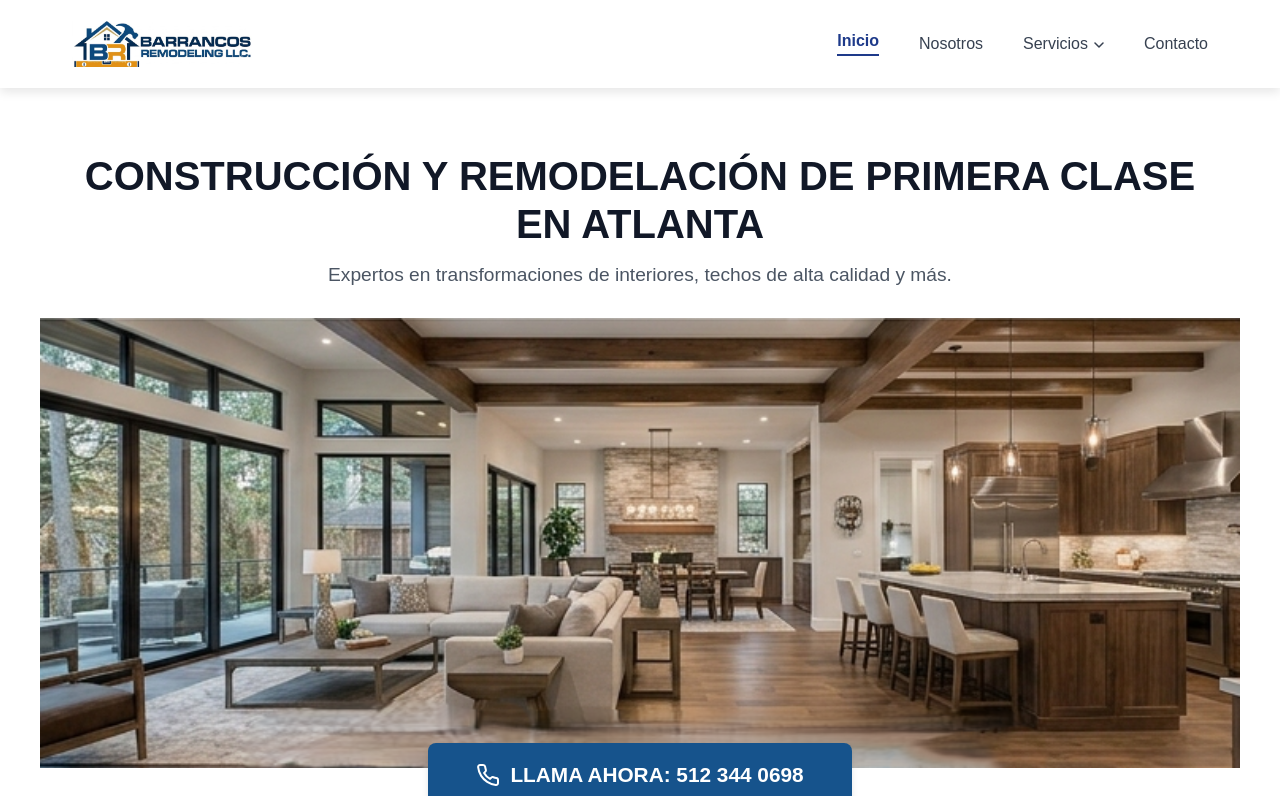
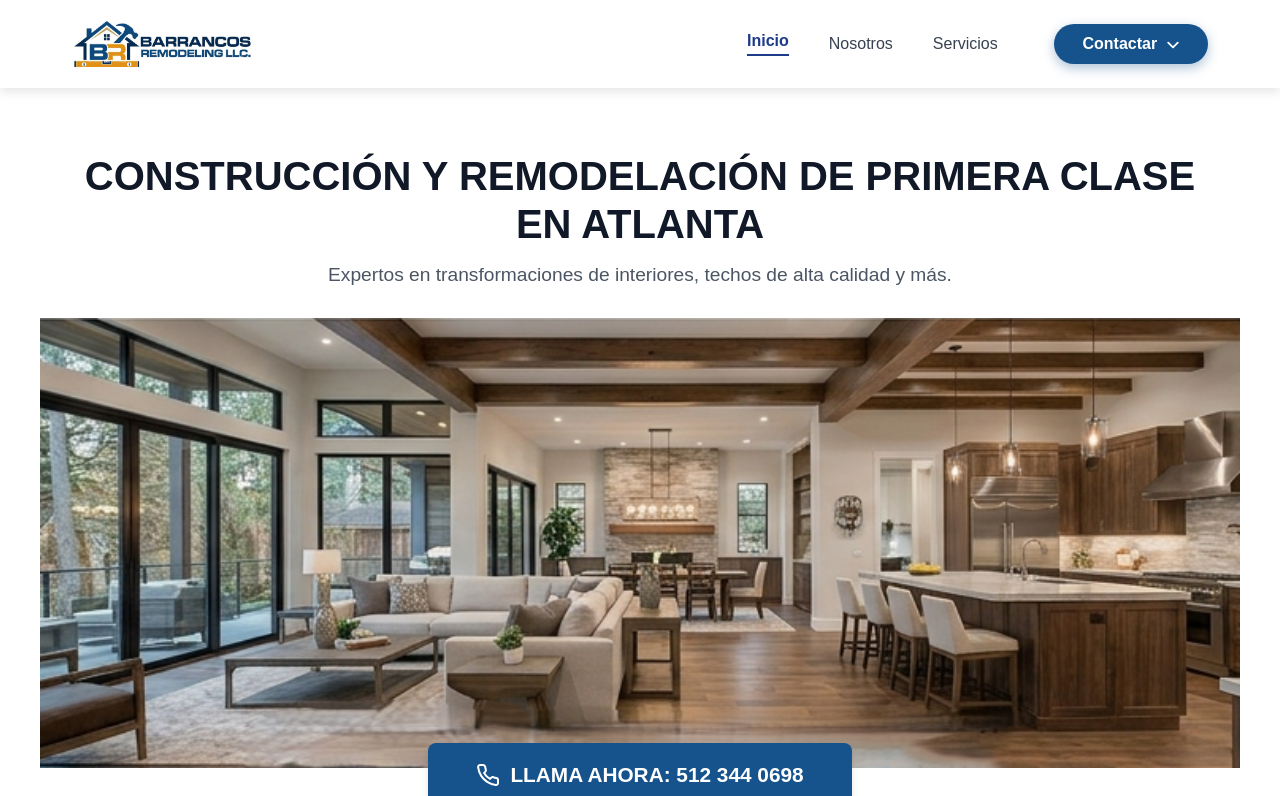
Before and after one commit to Daniel-1209/barrancos-rmd-frondend, a Next.js app: page / in a window 1280 px wide. Shown: the top 796 px of the page. Built offline with nearby package versions, Linux system fonts and the light colour scheme.

Commit message:
Contact button added

```diff
--- a/src/components/Navbar/Navbar.js
+++ b/src/components/Navbar/Navbar.js
@@ -7,13 +7,17 @@ import { usePathname } from "next/navigation";
 import styles from "./Navbar.module.css";
 
 export default function Navbar() {
-  // Estado para controlar si el menú de celular está abierto o cerrado
+  // Estado para controlar el menú principal en celular
   const [menuAbierto, setMenuAbierto] = useState(false);
-  // Obtenemos la ruta actual para saber qué link subrayar
+  // Nuevo estado para controlar el submenú de Contacto
+  const [contactoAbierto, setContactoAbierto] = useState(false);
+
   const pathname = usePathname();
 
   const toggleMenu = () => {
     setMenuAbierto(!menuAbierto);
+    // Si cerramos el menú de celular, cerramos también el de contacto
+    if (menuAbierto) setContactoAbierto(false);
   };
 
   return (
@@ -54,26 +58,37 @@ export default function Navbar() {
         <ul
           className={`${styles.navLinks} ${menuAbierto ? styles.menuActivo : ""}`}
         >
+          {/* Home */}
           <li>
             <Link
               href="/"
               className={pathname === "/" ? styles.linkActivo : styles.link}
-              onClick={() => setMenuAbierto(false)}
+              onClick={() => {
+                setMenuAbierto(false);
+                setContactoAbierto(false);
+              }}
             >
               Inicio
             </Link>
           </li>
+
+          {/* About us */}
           <li>
             <Link
               href="/#nosotros"
               className={
                 pathname === "/#nosotros" ? styles.linkActivo : styles.link
               }
-              onClick={() => setMenuAbierto(false)}
+              onClick={() => {
+                setMenuAbierto(false);
+                setContactoAbierto(false);
+              }}
             >
               Nosotros
             </Link>
           </li>
+
+          {/* Services */}
           <li>
             <Link
               href="/#servicesGallery"
@@ -82,14 +97,26 @@ export default function Navbar() {
                   ? styles.linkActivo
                   : styles.link
               }
-              onClick={() => setMenuAbierto(false)}
+              onClick={() => {
+                setMenuAbierto(false);
+                setContactoAbierto(false);
+              }}
             >
               Servicios
-              {/* Icono de flechita hacia abajo imitando tu diseño */}
+            </Link>
+          </li>
+
+          {/* Contact */}
+          <li className={styles.contactoWrapper}>
+            <button
+              className={styles.linkBoton}
+              onClick={() => setContactoAbierto(!contactoAbierto)}
+            >
+              Contactar
               <svg
-                className={styles.flecha}
-                width="10"
-                height="6"
+                className={`${styles.flecha} ${contactoAbierto ? styles.flechaRotada : ""}`}
+                width="12"
+                height="8"
                 viewBox="0 0 10 6"
                 fill="none"
                 xmlns="http://www.w3.org/2000/svg"
@@ -102,19 +129,64 @@ export default function Navbar() {
                   strokeLinejoin="round"
                 />
               </svg>
-            </Link>
-          </li>
+            </button>
 
-          <li>
-            <Link
-              href="/#formulario"
-              className={
-                pathname === "/#formulario" ? styles.linkActivo : styles.link
-              }
-              onClick={() => setMenuAbierto(false)}
-            >
-              Contacto
-            </Link>
+            {/* Menú Desplegable Animado */}
+            {contactoAbierto && (
+              <div className={styles.dropdownContacto}>
+                <a
+                  href="tel:+15123440698"
+                  className={styles.dropdownItem}
+                  onClick={() => {
+                    setContactoAbierto(false);
+                    setMenuAbierto(false);
+                  }}
+                >
+                  <div className={styles.iconoFondo}>
+                    {/* Ícono de Teléfono Profesional */}
+                    <svg
+                      width="20"
+                      height="20"
+                      viewBox="0 0 24 24"
+                      fill="none"
+                      stroke="currentColor"
+                      strokeWidth="2"
+                      strokeLinecap="round"
+                      strokeLinejoin="round"
+                    >
+                      <path d="M22 16.92v3a2 2 0 0 1-2.18 2 19.79 19.79 0 0 1-8.63-3.07 19.5 19.5 0 0 1-6-6 19.79 19.79 0 0 1-3.07-8.67A2 2 0 0 1 4.11 2h3a2 2 0 0 1 2 1.72 12.84 12.84 0 0 0 .7 2.81 2 2 0 0 1-.45 2.11L8.09 9.91a16 16 0 0 0 6 6l1.27-1.27a2 2 0 0 1 2.11-.45 12.84 12.84 0 0 0 2.81.7A2 2 0 0 1 22 16.92z"></path>
+                    </svg>
+                  </div>
+                  <span>Llamar ahora</span>
+                </a>
+
+                <a
+                  href="sms:+15123440698?body=Quiero%20un%20estimado%20para%20"
+                  className={styles.dropdownItem}
+                  onClick={() => {
+                    setContactoAbierto(false);
+                    setMenuAbierto(false);
+                  }}
+                >
+                  <div className={styles.iconoFondo}>
+                    {/* Ícono de Mensaje Profesional */}
+                    <svg
+                      width="20"
+                      height="20"
+                      viewBox="0 0 24 24"
+                      fill="none"
+                      stroke="currentColor"
+                      strokeWidth="2"
+                      strokeLinecap="round"
+                      strokeLinejoin="round"
+                    >
+                      <path d="M21 15a2 2 0 0 1-2 2H7l-4 4V5a2 2 0 0 1 2-2h14a2 2 0 0 1 2 2z"></path>
+                    </svg>
+                  </div>
+                  <span>Mandar mensaje</span>
+                </a>
+              </div>
+            )}
           </li>
         </ul>
       </div>
--- a/src/components/Navbar/Navbar.module.css
+++ b/src/components/Navbar/Navbar.module.css
@@ -69,8 +69,8 @@
 
 /* Cuando el menú se activa en móvil */
 .navLinks.menuActivo {
-  max-height: 400px;
-  padding: 2rem 0;
+  max-height: 600px;
+  padding: 2rem 0 3rem 0;
 }
 
 /* Estilos de los enlaces */
@@ -101,6 +101,116 @@
 .flecha {
   margin-top: 2px;
 }
+.contactoWrapper {
+  position: relative;
+  display: flex;
+  flex-direction: column;
+  align-items: center;
+  width: 100%; /* Ocupa todo el ancho en celular */
+  margin-top: 1rem;
+}
+
+/* El botón principal de contacto (Llamativo) */
+.linkBoton {
+  background-color: #16538c; /* Azul corporativo */
+  color: #ffffff;
+  border: none;
+  border-radius: 50px; /* Bordes bien redondeados */
+  padding: 0.8rem 2rem;
+  font-size: 1.05rem;
+  font-weight: 700;
+  cursor: pointer;
+  display: flex;
+  align-items: center;
+  justify-content: center;
+  gap: 10px;
+  box-shadow: 0 4px 12px rgba(22, 83, 140, 0.35); /* Sombra para dar relieve */
+  transition: all 0.3s ease;
+  width: max-content; /* Un poco de margen a los lados en celular */
+  font-family: inherit;
+}
+
+.linkBoton:hover {
+  background-color: #0f3d6b;
+  transform: translateY(-2px); /* Efecto de que se levanta al pasar el mouse */
+  box-shadow: 0 6px 16px rgba(22, 83, 140, 0.5);
+}
+
+.flechaRotada {
+  transform: rotate(180deg);
+  transition: transform 0.3s ease;
+}
+
+/* La caja que se despliega */
+.dropdownContacto {
+  display: flex;
+  flex-direction: column; /* Esto arregla tu problema: pone uno debajo del otro */
+  background-color: #ffffff;
+  border-radius: 16px;
+  margin-top: 1rem;
+  width: 90%;
+  overflow: hidden;
+  box-shadow: 0 10px 25px rgba(0, 0, 0, 0.15); /* Sombra elegante */
+  border: 1px solid #f3f4f6;
+
+  /* Animación de entrada */
+  animation: deslizarAbajo 0.3s cubic-bezier(0.16, 1, 0.3, 1) forwards;
+  transform-origin: top center;
+}
+
+@keyframes deslizarAbajo {
+  from {
+    opacity: 0;
+    transform: scaleY(0.9) translateY(-10px);
+  }
+  to {
+    opacity: 1;
+    transform: scaleY(1) translateY(0);
+  }
+}
+
+/* Cada opción dentro de la caja */
+.dropdownItem {
+  display: flex;
+  align-items: center;
+  gap: 15px;
+  padding: 1.2rem 1.5rem;
+  text-decoration: none;
+  color: #374151;
+  font-weight: 600;
+  font-size: 1rem;
+  transition: all 0.2s ease;
+  border-bottom: 1px solid #f3f4f6; /* Línea separadora sutil */
+}
+
+.dropdownItem:last-child {
+  border-bottom: none;
+}
+
+/* Efecto hover en las opciones */
+.dropdownItem:hover {
+  background-color: #f8fafc;
+  color: #16538c;
+  padding-left: 2rem; /* El texto se desliza ligeramente a la derecha */
+}
+
+/* El circulito detrás del ícono */
+.iconoFondo {
+  background-color: #f1f5f9;
+  color: #16538c;
+  padding: 10px;
+  border-radius: 50%;
+  display: flex;
+  align-items: center;
+  justify-content: center;
+  transition: all 0.3s ease;
+}
+
+/* Cuando pasas el mouse por la opción, el ícono se invierte de color */
+.dropdownItem:hover .iconoFondo {
+  background-color: #16538c;
+  color: #ffffff;
+}
 
 /* =========================================
    2. NIVEL TABLETA (Pantallas >= 768px)
@@ -128,6 +238,41 @@
   .navLinks.menuActivo {
     padding: 0;
   }
+
+  .contactoWrapper {
+    width: auto;
+    margin-top: 0;
+    margin-left: 1rem; /* Separa el botón del resto de los enlaces */
+  }
+
+  .linkBoton {
+    width: auto;
+    padding: 0.7rem 1.8rem;
+    font-size: 1rem;
+  }
+
+  /* En PC, la caja flota como un menú real */
+  .dropdownContacto {
+    position: absolute;
+    top: 100%;
+    right: 0;
+    width: 260px;
+    margin-top: 1.5rem;
+  }
+
+  /* El piquito tipo globo de texto (Solo en PC) */
+  .dropdownContacto::before {
+    content: "";
+    position: absolute;
+    top: -6px;
+    right: 30px;
+    width: 14px;
+    height: 14px;
+    background: #ffffff;
+    transform: rotate(45deg);
+    border-left: 1px solid #f3f4f6;
+    border-top: 1px solid #f3f4f6;
+  }
 }
 
 /* =========================================
```
